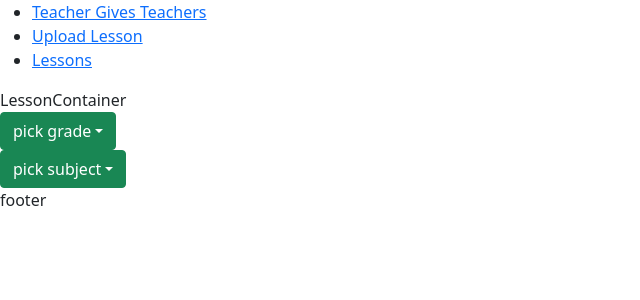
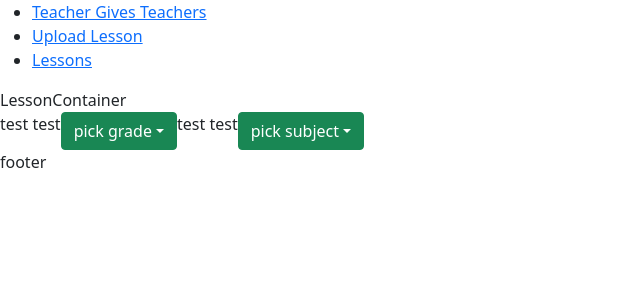
Before and after one commit to Ekosma/p5-frontend, a React (Create React App) app: page / in a window 1280 px wide. Shown: the top 300 px of the page, without its empty margins (0-640 px from the left). Built offline with nearby package versions, Linux system fonts and the light colour scheme.

Commit message:
a little more FLEXIBLE

```diff
--- a/src/components/lessons/Search.css
+++ b/src/components/lessons/Search.css
@@ -1,36 +1,3 @@
-.container {
-  padding-top: 30px;
-  width: 300px;
-  margin: auto;
+#search {
+  display: flex;
 }
-
-.input {
-  padding: 5px 15px;
-  width: 300px;
-}
-
-.lesson-list {
-  margin-top: 30px;
-}
-
-.lesson {
-  list-style: none;
-  margin: 10px 0;
-  padding: 10px;
-  background: #eee;
-  display: flex;
-  justify-content: space-between;
-}
-
-.lesson-id {
-  color: red;
-  margin-right: 20px;
-}
-
-.lesson-name {
-  color: blue;
-}
-
-.lesson-age {
-  margin-left: auto;
-}
--- a/src/components/lessons/Search.jsx
+++ b/src/components/lessons/Search.jsx
@@ -1,6 +1,7 @@
 import { Dropdown } from 'react-bootstrap';
 import React, { Component} from 'react'
 import DropdownItem from './dropdownItem';
+import "./Search.css"
 
 export default class Search extends Component {
   constructor(props) {
@@ -27,10 +28,12 @@ export default class Search extends Component {
   render() {
     const grades = ["Kindergarten", "First", "Second", "Third"]
     const subjects = ["English", "History", "Mathematics", "Science"]
+
+    const listGrade = <DropdownItem list={grades} choice={this.state.grade} onClick={this.gradeChoice} />
+    const listSubject = <DropdownItem list={subjects} choice={this.state.subject} onClick={this.subjectChoice} />
     return (
-    <div>
-      <DropdownItem list={grades} choice={this.state.grade} onClick={this.gradeChoice} />
-      <DropdownItem list={subjects} choice={this.state.subject} onClick={this.subjectChoice} />
+    <div id="search">
+      test test {listGrade} test test {listSubject}
     </div>
     )
   }
```
